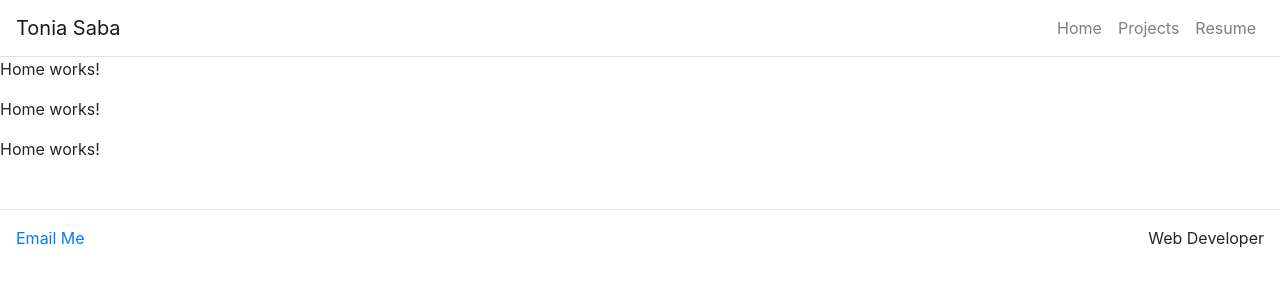
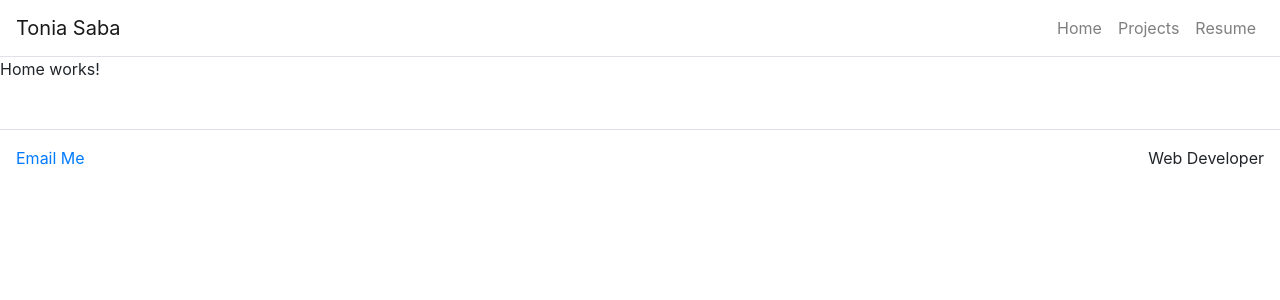
Before and after one commit to tsabz/portfolio, a React (Create React App) app in the folder sabafolio/: page / in a window 1280 px wide. Shown: the top 300 px of the page. Built offline with nearby package versions, Linux system fonts and the light colour scheme.

Commit message:
all routes work, resume pdf download works, email memailito enabled

```diff
--- a/sabafolio/src/App.js
+++ b/sabafolio/src/App.js
@@ -7,6 +7,7 @@ import './App.css';
 
 import Footer from './components/footer.js'
 import HomePage from './pages/home.js'
+import ProjectPage from './pages/projects.js'
 // import NavbarBrand from 'react-bootstrap/esm/NavbarBrand';
 
 
@@ -49,11 +50,8 @@ class App extends React.Component {
             <Route path="/" exact render={() =>
                 <HomePage
                     title={this.state.home.title} subTitle={this.state.home.subTitle} text={this.state.home.text}/>} />
-            <Route path="/" exact render={() =>
-                <HomePage
-                    title={this.state.home.title} subTitle={this.state.home.subTitle} text={this.state.home.text}/>} />
-            <Route path="/" exact render={() =>
-                <HomePage
+            <Route path="/projects" render={() =>
+                <ProjectPage
                     title={this.state.home.title} subTitle={this.state.home.subTitle} text={this.state.home.text}/>} />
             <Footer />
             </Container>
--- a/sabafolio/src/components/footer.js
+++ b/sabafolio/src/components/footer.js
@@ -9,7 +9,7 @@ function Footer() {
             <Container fluid={true}>
                 <Row className="border-top justify-content-between p-3">
                     <Col className="p-0" md={3} sm={12}>
-                    <a href="mailto:tonia.saba@gmail.com">Email Me</a>
+                    <a href="mailto:tonia.saba@gmail.com" target="_blank" >Email Me</a>
                     </Col>
                     <Col className="p-0 d-flex justify-content-end" md={3}>
                         Web Developer
--- a/sabafolio/src/pages/projects.js
+++ b/sabafolio/src/pages/projects.js
@@ -0,0 +1,11 @@
+import React from 'react';
+
+
+function ProjectsPage(props) {
+    return(
+        <p>Project works!</p>
+    )
+}
+
+
+export default ProjectsPage
```
Also changed, not shown: 1 other file (tests, documents, lock files or other folders).
